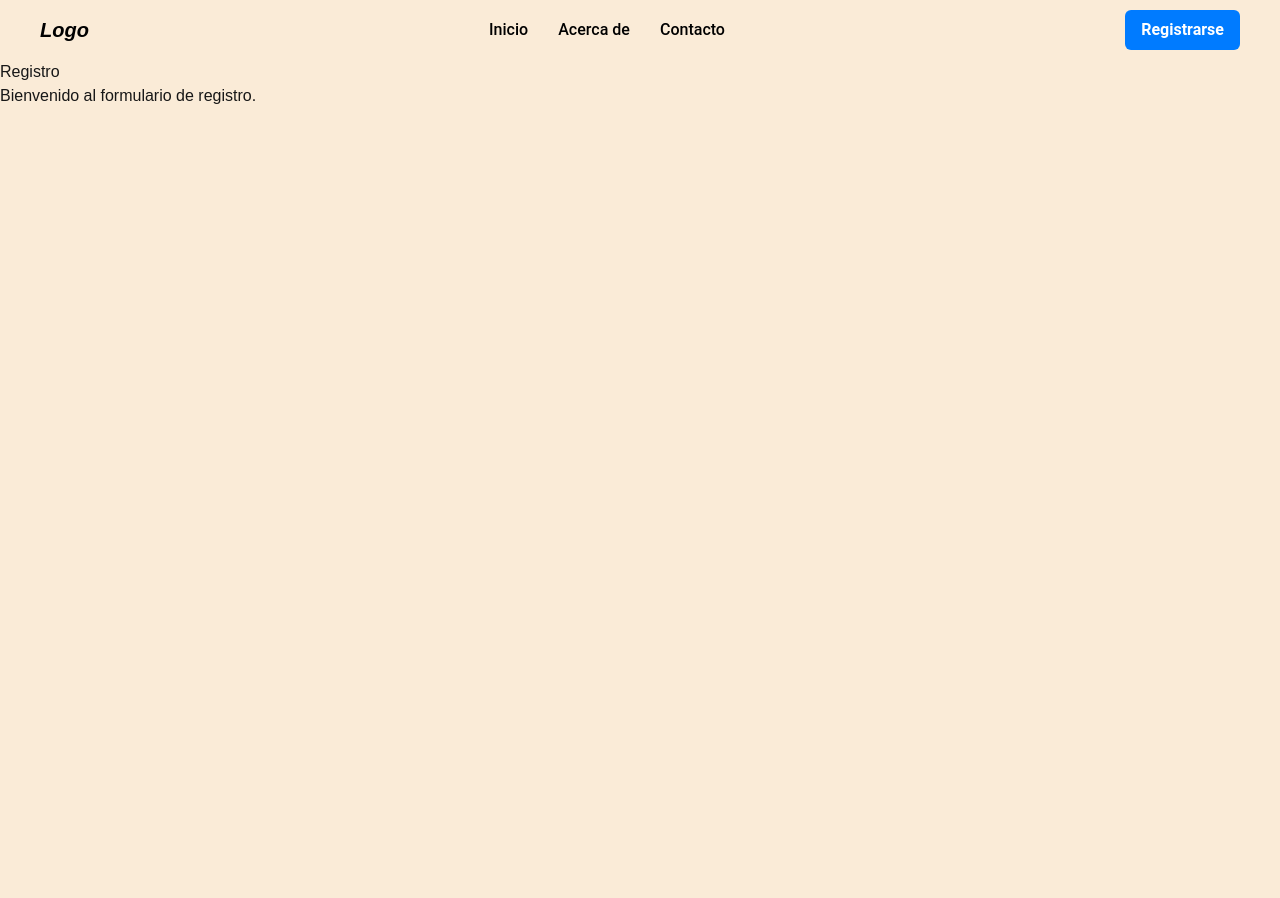
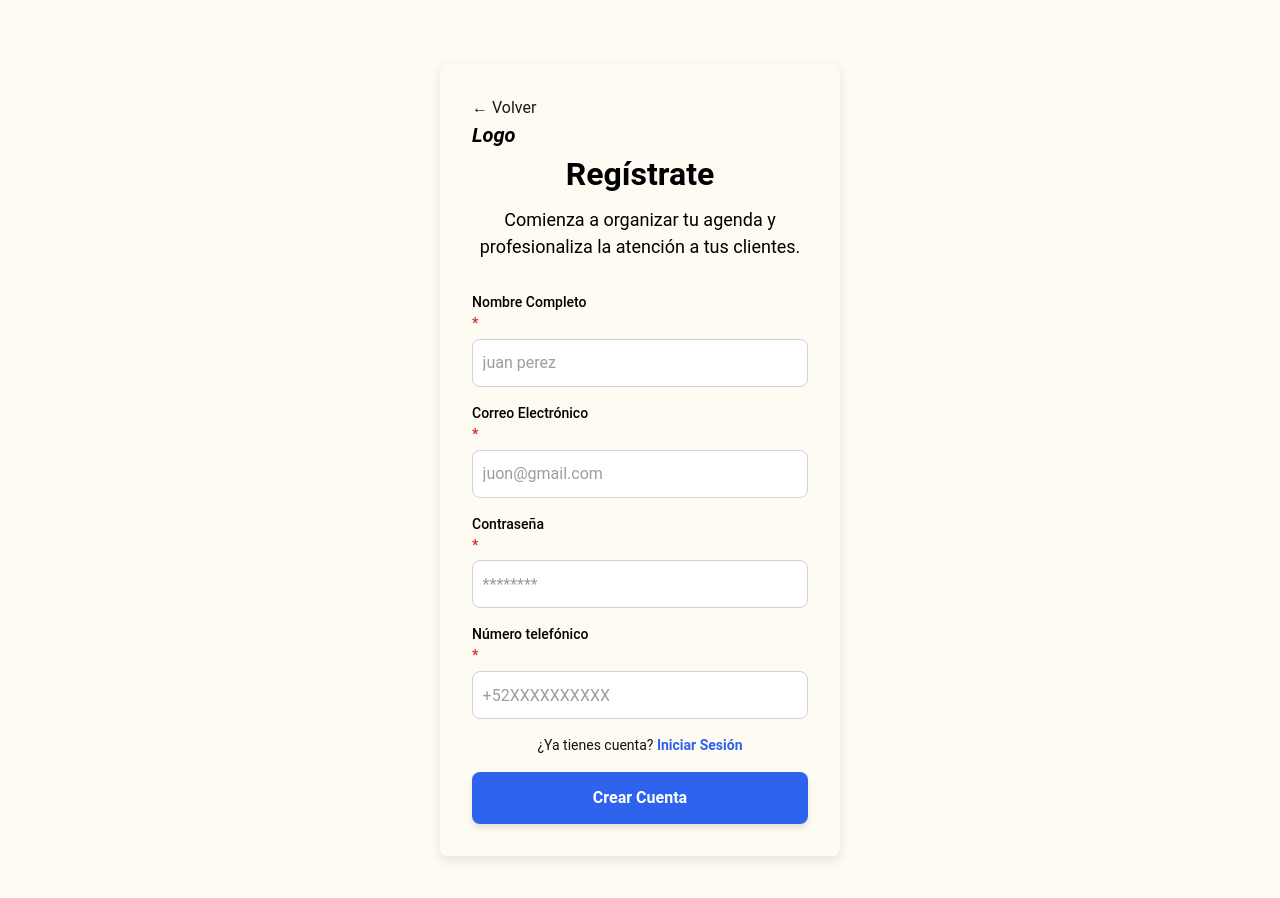
Before and after one commit to arian463/proyectoEquipo2, a Next.js app in the folder proyecto/frontend/app-citas/: page /registro in a window 1280 px wide. Shown: the top 898 px of the page. Before the commit the page ends 800 px from the top, so only its background shows below. Built offline with nearby package versions, Linux system fonts and the light colour scheme.

Commit message:
paginas login-registro

```diff
--- a/proyecto/frontend/app-citas/src/app/globals.css
+++ b/proyecto/frontend/app-citas/src/app/globals.css
@@ -16,11 +16,13 @@
 body {
   color: var(--foreground);
   font-family: Arial, Helvetica, sans-serif;
-  background-color: antiquewhite;
+  background-color: #FDFBF2;
 }
 
+
+/* ------------------------------------------------jsjs para que no se confundan  */
 .menu{
-  background-color: rgb(250, 235, 215);
+  background-color: #FDFBF2;
   /* display: flex;
   justify-content: center; */
   padding: 10px 20px;
@@ -71,7 +73,7 @@ body {
 .register-button:hover {
   background-color: #0056b3;
 }
-
+/* ---------------------------------------.--------------app/page */
 .breadcrumbs{
 text-align: center;
 font-size: 2rem;
@@ -90,9 +92,223 @@ margin: 20px 0;
   color: #000000;
 }
 
+
+/* Sección principal */
+.hero-section {
+  max-width: 800px;
+  margin: 0 auto;
+  text-align: center;
+}
+
+/* Título principal */
+.title {
+  font-family: "Roboto", sans-serif;
+  font-weight: 700; /* Bold */
+  font-size: 32px;
+  color: #000000;
+  margin-bottom: 1rem;
+}
+
+/* Subtítulo */
+.subtitle {
+  font-family: "Roboto", sans-serif;
+  font-weight: 400; /* Regular */
+  font-size: 18px;
+  color: #000000;
+  margin-bottom: 0.75rem;
+}
+
+/* Texto de cuerpo */
+.body-text {
+  font-family: "Roboto", sans-serif;
+  font-weight: 400;
+  font-size: 16px;
+  color: #3B3B3B;
+  margin-bottom: 1.5rem;
+}
+
+/* Imagen */
+.hero-image {
+  width: 100%;
+  max-width: 800px;
+  height: auto;
+  margin: 2rem auto;
+  display: block;
+}
+
+/* Botón principal */
+.btn-primary {
+  height: 52px;
+  font-family: "Roboto", sans-serif;
+  font-weight: 600; /* Semibold */
+  font-size: 16px;
+  color: #FFFFFF;
+  background-color: #2D63ED; /* Primario */
+  border: none;
+  border-radius: 8px;
+  padding: 0 24px;
+  cursor: pointer;
+  box-shadow: 0px 4px 6px rgba(0,0,0,0.1); /* Elevación */
+  transition: opacity 0.2s ease-in-out;
+}
+
+.btn-primary:hover {
+  opacity: 0.9;
+}
+/* ------------------------------------------------------------ LOGO*/
 .logo{
   font-style: italic;
   font-weight: 700;
   font-size: 20px;
   color: #000000;
 }
+/* -------------------------------------------------------------------Registro */
+.registro-container,
+.login-container {
+  max-width: 400px;
+  margin: 4rem auto;
+  padding: 2rem;
+  background: #FDFBF2;
+  border-radius: 8px;
+  box-shadow: 0 4px 12px rgba(0,0,0,0.1);
+  font-family: 'Roboto', sans-serif;
+}
+/* .registro-container label{
+  display: inline-block;
+  font-size: 14px;
+  font-weight: 500;
+  color: #000000;
+} */
+
+/* .registro-container .required{
+  display: inline;
+  color: #D32F2F;
+  font-weight: bold;
+  margin-left: 2px;
+} */
+
+.volver-btn {
+  background: none;
+  border: none;
+  color: #2D63ED;
+  font-size: 16px;
+  font-weight: 500;
+  cursor: pointer;
+  margin-bottom: 1rem;
+}
+
+.volver-btn:hover {
+  text-decoration: underline;
+}
+
+
+
+.titulo {
+  text-align: center;
+  font-size: 32px;
+  font-weight: 700;
+  color: #000000;
+  margin-bottom: 0.5rem;
+}
+
+.subtitulo {
+  text-align: center;
+  font-size: 18px;
+  font-weight: 400;
+  color: #000000;
+  margin-bottom: 2rem;
+}
+
+.registro-form,
+.login-form {
+  display: flex;
+  flex-direction: column;
+  gap: 1rem;
+}
+
+.registro-form label,
+.login-form label {
+  display: flex;
+  flex-direction: column;
+  font-size: 14px;
+  font-weight: 500;
+  color: #000000;
+}
+
+.registro-form input,
+.login-form input {
+  margin-top: 0.3rem;
+  height: 48px;
+  padding: 0.6rem;
+  border: 1px solid #D1D1D1;
+  border-radius: 8px;
+  font-size: 16px;
+  font-weight: 400;
+  color: #3B3B3B;
+  background: #FFFFFF;
+}
+
+.registro-form input:focus,
+.login-form input:focus {
+  border-color: #2D63ED;
+  outline: none;
+  box-shadow: 0 0 4px rgba(45, 99, 237, 0.3);
+}
+
+
+.required {
+  color: #D32F2F;
+  font-weight: bold;
+}
+/* --------------------------------------------------------------- Login */
+.login-link,
+.registro-link {
+  text-align: center;
+  font-size: 14px;
+  color: #121212;
+}
+
+.login-link a,
+.registro-link a {
+  color: #2D63ED;
+  text-decoration: none;
+  font-weight: 600;
+}
+
+.login-link a:hover,
+.registro-link a:hover {
+  text-decoration: underline;
+}
+
+.crear-btn,
+.entrar-btn {
+  background: #2D63ED;
+  color: #FFFFFF;
+  border: none;
+  height: 52px;
+  border-radius: 8px;
+  font-size: 16px;
+  font-weight: 600;
+  cursor: pointer;
+  transition: background 0.3s ease;
+  box-shadow: 0px 4px 6px rgba(0,0,0,0.1);
+}
+
+.crear-btn:hover,
+.entrar-btn:hover {
+  background: #1f4ac0;
+}
+
+/* .login-container label{
+  display: inline-block;
+  font-size: 14px;
+  font-weight: 500;
+  color: #000000;
+}
+
+/* .registro-container.required{
+  display: inline;
+  color: #D32F2F;
+  font-weight: bold;
+  margin-left: 2px;
+} */
--- a/proyecto/frontend/app-citas/src/app/layout.tsx
+++ b/proyecto/frontend/app-citas/src/app/layout.tsx
@@ -1,11 +1,19 @@
+"use client";
+
 import "./globals.css";
 import Menu from "../components/Menu";
+import { usePathname } from "next/navigation";
 
 export default function RootLayout({
   children,
 }: Readonly<{
   children: React.ReactNode;
 }>) {
+
+  const pathname = usePathname();
+
+  const hideMenuRoutes = ["/registro","/login"]
+
   return (
     <html lang="es">
       <head>
@@ -18,7 +26,8 @@ export default function RootLayout({
 
       </head>
       <body>
-        <Menu />
+        {!hideMenuRoutes.includes(pathname) && <Menu />}
+
         {children}
       </body>
     </html>
--- /dev/null
+++ b/proyecto/frontend/app-citas/src/app/login/page.tsx
@@ -0,0 +1,38 @@
+"use client";
+
+import Link from "next/link";
+import { useRouter } from "next/navigation";
+
+export default function LoginPage() {
+  const router = useRouter();
+
+  return (
+    <main className="login-container">
+      <Link href="/">← Volver</Link>
+
+      <div className="logo">Logo</div>
+      <h1 className="titulo">Iniciar Sesión</h1>
+      <p className="subtitulo">
+        Accede a tu cuenta para organizar tu agenda y atender mejor a tus clientes.
+      </p>
+
+      <form className="login-form">
+        <label>
+          Correo Electrónico <span className="required">*</span>
+          <input type="email" placeholder="tuemail@gmail.com" />
+        </label>
+
+        <label>
+          Contraseña <span className="required">*</span>
+          <input type="password" placeholder="********" />
+        </label>
+
+        <p className="registro-link">
+          ¿No tienes cuenta? <a href="/registro">Regístrate</a>
+        </p>
+
+        <button type="submit" className="entrar-btn">Entrar</button>
+      </form>
+    </main>
+  );
+}
--- a/proyecto/frontend/app-citas/src/app/page.tsx
+++ b/proyecto/frontend/app-citas/src/app/page.tsx
@@ -4,12 +4,35 @@ export default function Home() {
   return (
 
       <>
-      <Breadcrumbs items={[{ href: "/", label: "Inicio"}]}/>
+      {/* <Breadcrumbs items={[{ href: "/", label: "Inicio"}]}/> */}
 
       {/* <main>
         <h1>Hello word</h1>
       </main> */}
 
+      <main className="page-background">
+        <section className="hero-section">
+          <h1 className="title">
+            Organiza tus citas. Gana tiempo. Atiende mejor.
+          </h1>
+
+          <img src="https://media.istockphoto.com/id/2185364720/es/foto/psic%C3%B3loga-charla-y-mujer-mayor-con-notas-y-sonrisa-de-valoraci%C3%B3n-de-salud-mental-en-consulta.jpg?s=612x612&w=0&k=20&c=HGbmjGCXA5MsxAvpKXvaGYu_U3qxOzcZyss661P7ho4="
+          alt="Promoción de plataforma de citas" className="hero-image" />
+
+          <p className="subtitle">
+            Ideal para negocios y consultorios que quieren orden y profesionalismo.
+          </p>
+
+          <p className="body-text">
+            Una plataforma web para que tus clientes reserven en línea y tú mantengas el control.
+          </p>
+
+          <button className="btn-primary">
+            Comenzar
+          </button>
+
+        </section>
+      </main>
       </>
   );
 }
--- a/proyecto/frontend/app-citas/src/app/registro/page.tsx
+++ b/proyecto/frontend/app-citas/src/app/registro/page.tsx
@@ -1,8 +1,42 @@
+import Link from "next/link";
 export default function RegistroPage() {
   return (
-    <main>
-      <h1>Registro</h1>
-      <p>Bienvenido al formulario de registro.</p>
+    <main className="registro-container">
+      <Link href="/">← Volver</Link>
+      {/* <button className="volver-btn">← Volver</button> */}
+      <div className="logo">Logo</div>
+      <h1 className="titulo">Regístrate</h1>
+      <p className="subtitulo">
+        Comienza a organizar tu agenda y profesionaliza la atención a tus clientes.
+      </p>
+
+      <form className="registro-form">
+        <label>
+          Nombre Completo <span className="required">*</span>
+          <input type="text" placeholder="juan perez" />
+        </label>
+
+        <label>
+          Correo Electrónico <span className="required">*</span>
+          <input type="email" placeholder="juon@gmail.com" />
+        </label>
+
+        <label>
+          Contraseña <span className="required">*</span>
+          <input type="password" placeholder="********" />
+        </label>
+
+        <label>
+          Número telefónico <span className="required">*</span>
+          <input type="tel" placeholder="+52XXXXXXXXXX" />
+        </label>
+
+        <p className="login-link">
+          ¿Ya tienes cuenta? <a href="/login">Iniciar Sesión</a>
+        </p>
+
+        <button type="submit" className="crear-btn">Crear Cuenta</button>
+      </form>
     </main>
   );
 }
```
Also changed, not shown: proyecto/frontend/app-citas/src/assets/images/psicologa.jpg (added).
